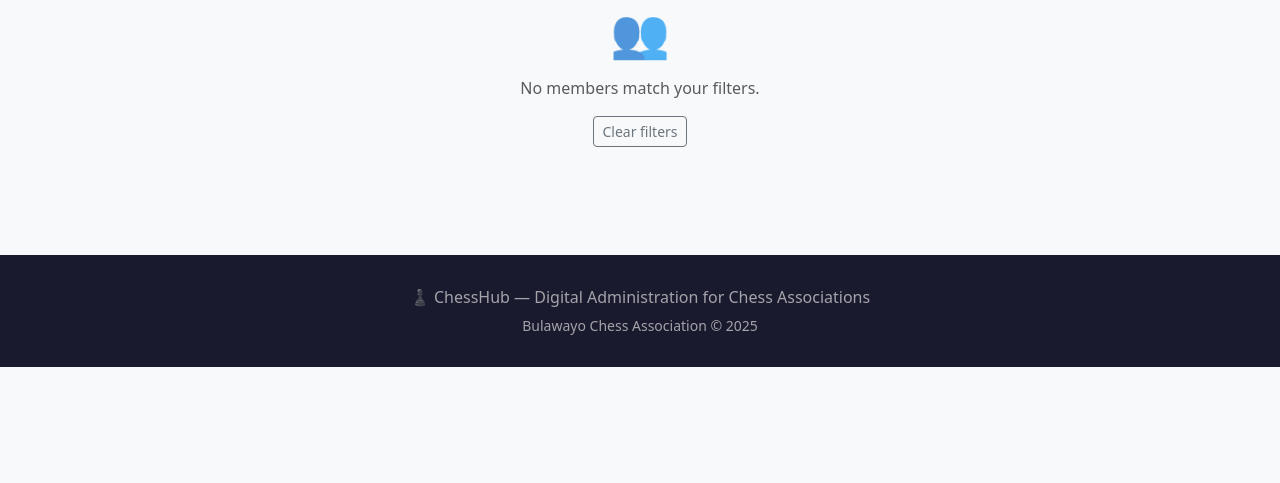
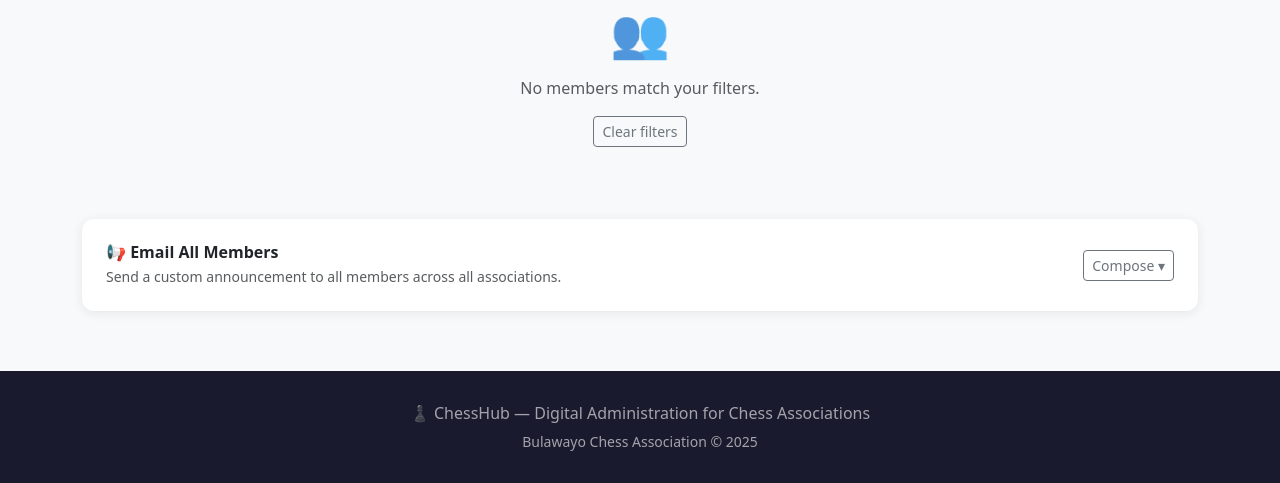
Before and after one commit to Mahwaya/bcaChessHub, a Django app: page /rankings/manage/ in a window 1280 px wide. Shown: the part 414-897 px from the top of the page. Before the commit the page ends 781 px from the top, so only its background shows below. Run offline with Django 5.2, Linux system fonts and the light colour scheme; the visitor is signed in with stand-in values (Sample User, id 1); data that the repository does not hold is empty.

Commit message:
add bulk email announcement to member management panel
Association admins can now compose a subject + message and send it to
all active members of their association directly from the manage panel.
Staff can target a specific association or blast all associations at once.
Adds send_announcement() in notifications/email.py, announcement.html
email template, and a collapsible compose card with JS confirm dialog.

```diff
--- a/members/views.py
+++ b/members/views.py
@@ -1,4 +1,4 @@
-from django.shortcuts import render, redirect
+from django.shortcuts import render, redirect, get_object_or_404
 from django.contrib.auth.decorators import login_required
 from django.contrib.auth import login
 from django.contrib import messages
@@ -141,6 +141,36 @@ def manage_members(request):
             else:
                 messages.error(request, 'Only site staff can reset ELO ratings.')
 
+        elif action == 'announce':
+            subject = request.POST.get('subject', '').strip()
+            body    = request.POST.get('body', '').strip()
+            if not subject or not body:
+                messages.error(request, 'Subject and message body are both required.')
+                return redirect('manage_members')
+
+            from notifications.email import send_announcement
+            sender_name = request.user.get_full_name() or request.user.username
+
+            if request.user.is_staff:
+                assoc_pk = request.POST.get('association_pk')
+                if assoc_pk:
+                    from associations.models import Association as _Assoc
+                    assoc = get_object_or_404(_Assoc, pk=assoc_pk)
+                    sent = send_announcement(assoc, subject, body, sender_name)
+                    messages.success(request, f'Announcement sent to {sent} member(s) of {assoc.name}.')
+                else:
+                    from associations.models import Association as _Assoc
+                    total = 0
+                    for assoc in _Assoc.objects.filter(is_active=True):
+                        total += send_announcement(assoc, subject, body, sender_name)
+                    messages.success(request, f'Announcement sent to {total} member(s) across all associations.')
+            else:
+                assoc = request.user.member.association
+                sent  = send_announcement(assoc, subject, body, sender_name)
+                messages.success(request, f'Announcement sent to {sent} active member(s) of {assoc.name}.')
+
+            return redirect('manage_members')
+
         return redirect('manage_members')
 
     # GET — filters
@@ -181,6 +211,8 @@ def manage_members(request):
     params    = request.GET.copy()
     params.pop('page', None)
 
+    all_associations = Association.objects.filter(is_active=True) if request.user.is_staff else []
+
     return render(request, 'members/manage.html', {
         'members': page_obj,
         'page_obj': page_obj,
@@ -191,6 +223,7 @@ def manage_members(request):
         'status_filter': status_filter,
         'search': search,
         'can_reset_elo': request.user.is_staff,
+        'all_associations': all_associations,
     })
 
 
--- a/templates/members/manage.html
+++ b/templates/members/manage.html
@@ -192,5 +192,86 @@
   </div>
   {% endif %}
 
+
+  <!-- Bulk Email Announcement -->
+  <div class="card p-4 mt-4">
+    <div class="d-flex justify-content-between align-items-center">
+      <div>
+        <h6 class="fw-bold mb-0">📢 Email All Members</h6>
+        <p class="text-muted small mb-0 mt-1">
+          Send a custom announcement to
+          {% if user.is_staff %}all members across all associations{% else %}all {{ summary.active }} active member{{ summary.active|pluralize }} of your association{% endif %}.
+        </p>
+      </div>
+      <button class="btn btn-outline-secondary btn-sm" type="button"
+              data-bs-toggle="collapse" data-bs-target="#announceForm" aria-expanded="false">
+        Compose ▾
+      </button>
+    </div>
+
+    <div class="collapse mt-4" id="announceForm">
+      <form method="post" id="announceFormEl">
+        {% csrf_token %}
+        <input type="hidden" name="action" value="announce">
+
+        {% if user.is_staff %}
+        <div class="mb-3">
+          <label class="form-label small fw-semibold">Target Association</label>
+          <select name="association_pk" class="form-select form-select-sm">
+            <option value="">— All Associations —</option>
+            {% for assoc in all_associations %}
+            <option value="{{ assoc.pk }}">{{ assoc.name }}</option>
+            {% endfor %}
+          </select>
+          <div class="form-text">Leave blank to send to all active members across every association.</div>
+        </div>
+        {% endif %}
+
+        <div class="mb-3">
+          <label class="form-label small fw-semibold">Subject <span class="text-danger">*</span></label>
+          <input type="text" name="subject" class="form-control" maxlength="200" required
+                 placeholder="e.g. Club Blitz Tournament — This Saturday">
+        </div>
+
+        <div class="mb-3">
+          <label class="form-label small fw-semibold">Message <span class="text-danger">*</span></label>
+          <textarea name="body" class="form-control" rows="6" required
+                    placeholder="Write your announcement here. Each paragraph will be formatted in the email."></textarea>
+          <div class="form-text">Plain text. Blank lines become paragraph breaks in the email.</div>
+        </div>
+
+        <div class="d-flex gap-3 align-items-center flex-wrap">
+          <button type="button" class="btn btn-chess"
+                  onclick="confirmSend()">
+            📤 Send Announcement
+          </button>
+          <span class="text-muted small">
+            Recipients will receive a formatted HTML email from ChessHub.
+          </span>
+        </div>
+      </form>
+    </div>
+  </div>
+
 </div>
 {% endblock %}
+
+{% block extra_js %}
+<script>
+function confirmSend() {
+  const subject = document.querySelector('#announceFormEl [name="subject"]').value.trim();
+  const body    = document.querySelector('#announceFormEl [name="body"]').value.trim();
+  if (!subject || !body) {
+    alert('Please fill in both the subject and message before sending.');
+    return;
+  }
+  const assocSelect = document.querySelector('#announceFormEl [name="association_pk"]');
+  const target = assocSelect
+    ? (assocSelect.value ? assocSelect.options[assocSelect.selectedIndex].text : 'ALL associations')
+    : 'your association';
+  if (confirm(`Send "${subject}" to all active members of ${target}?\n\nThis cannot be undone.`)) {
+    document.getElementById('announceFormEl').submit();
+  }
+}
+</script>
+{% endblock %}
```
Also changed, not shown: notifications/email.py (+26 -0 lines), templates/email/announcement.html (added, +26 -0 lines).
